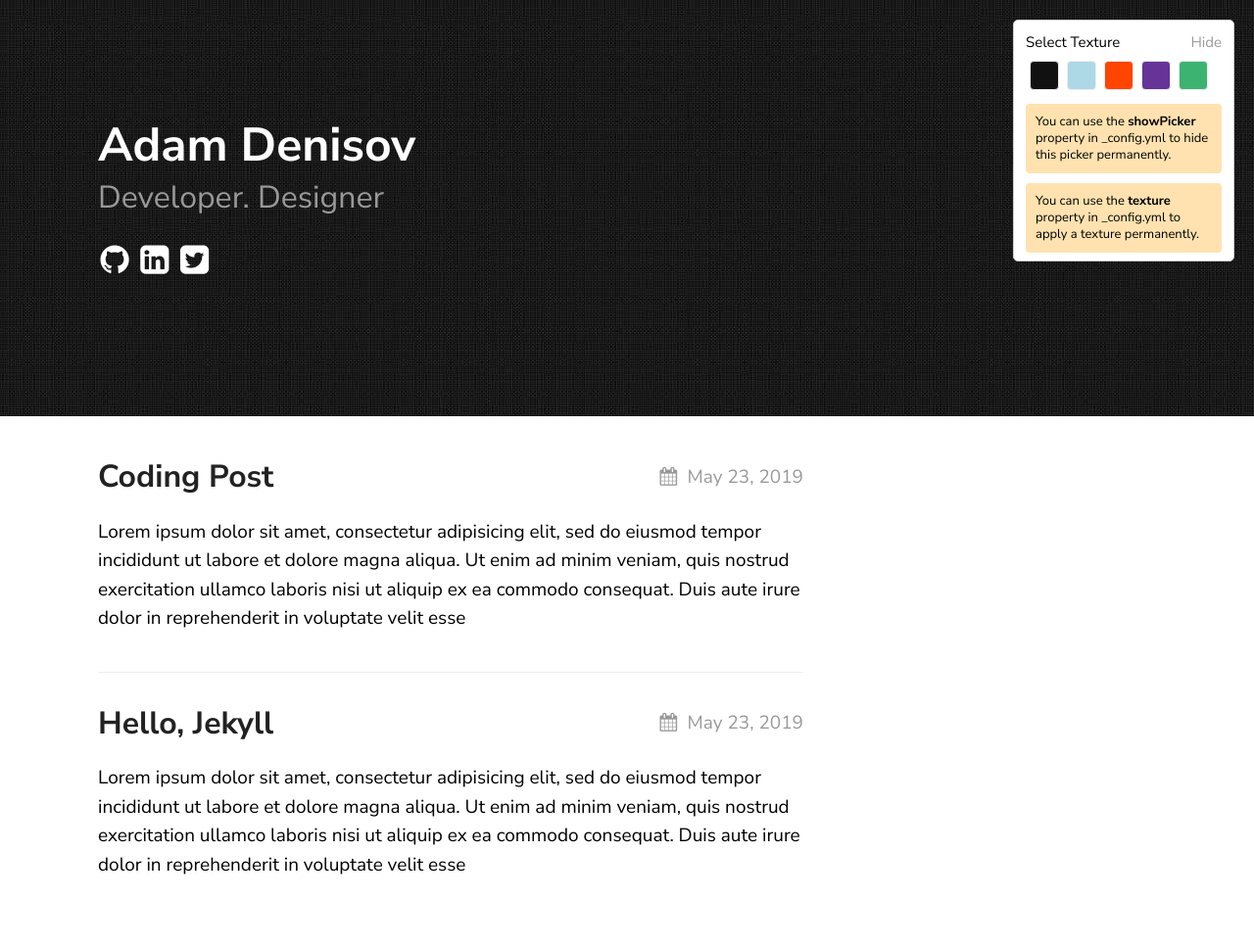
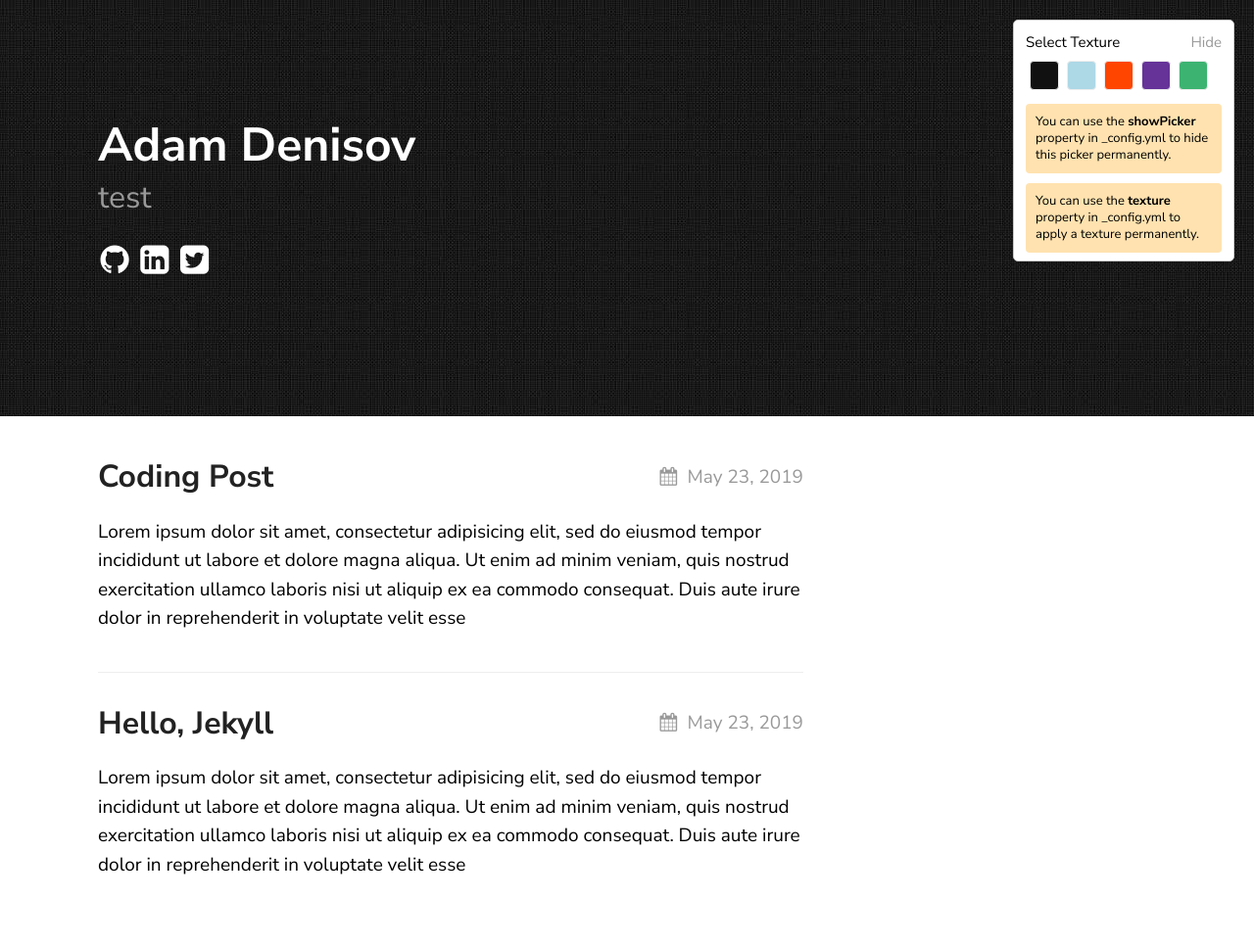
Before and after one commit to sgcderek/sgcderek.github.io, a Jekyll site: the page built from index.md, in a window 1280 px wide. Shown: the whole page at 98% size. Built offline with Jekyll 4.4.1, drawn with Linux system fonts in a browser that asks for light colours.

Commit message:
Update _config.yml

```diff
--- a/_config.yml
+++ b/_config.yml
@@ -17,7 +17,7 @@ sass:
 permalink: /posts/:title/
 texture:
   title: Adam Denisov
-  tagline: Developer. Designer
+  tagline: test
   date_format: "%b %-d, %Y"
   style: black
   showNav: false
```
